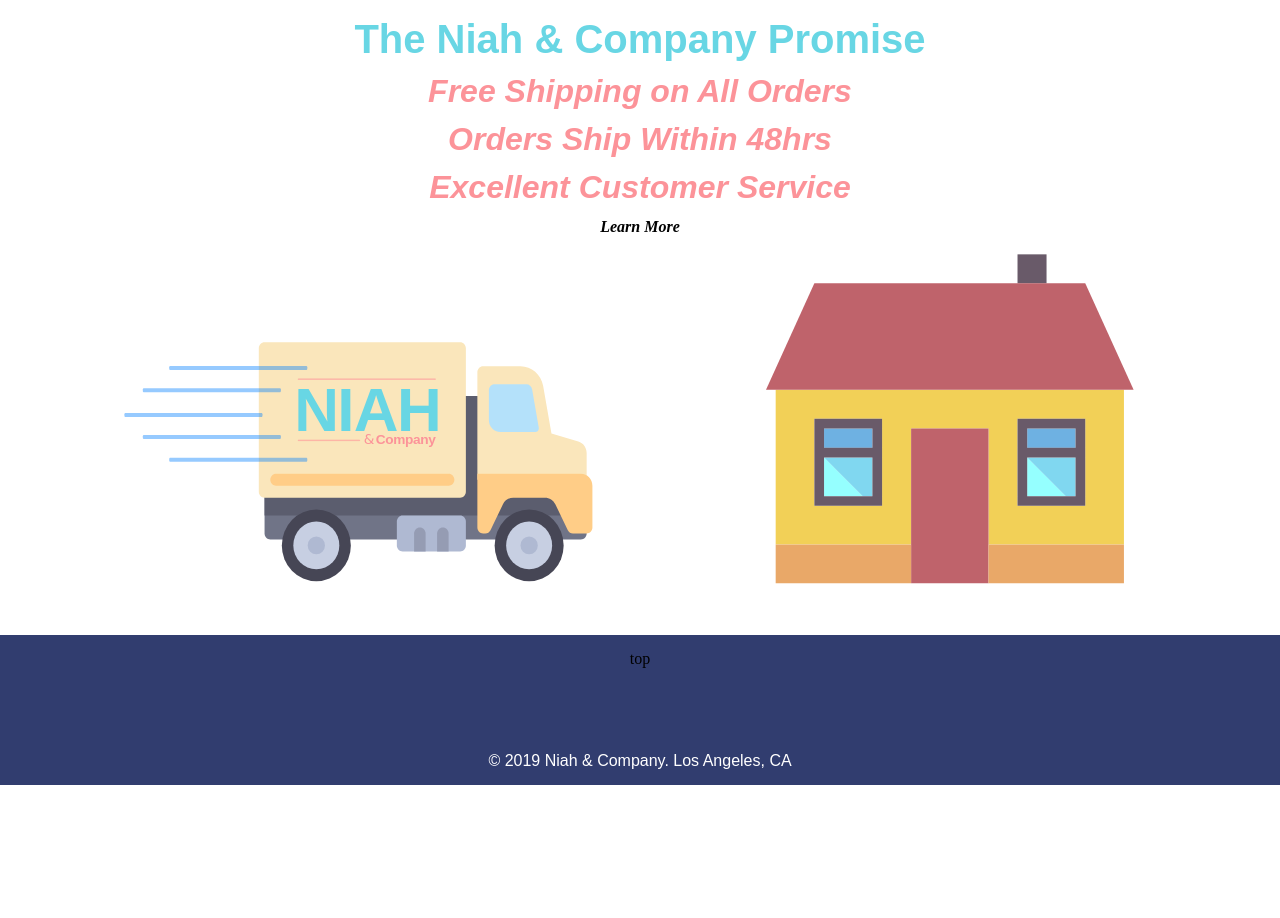
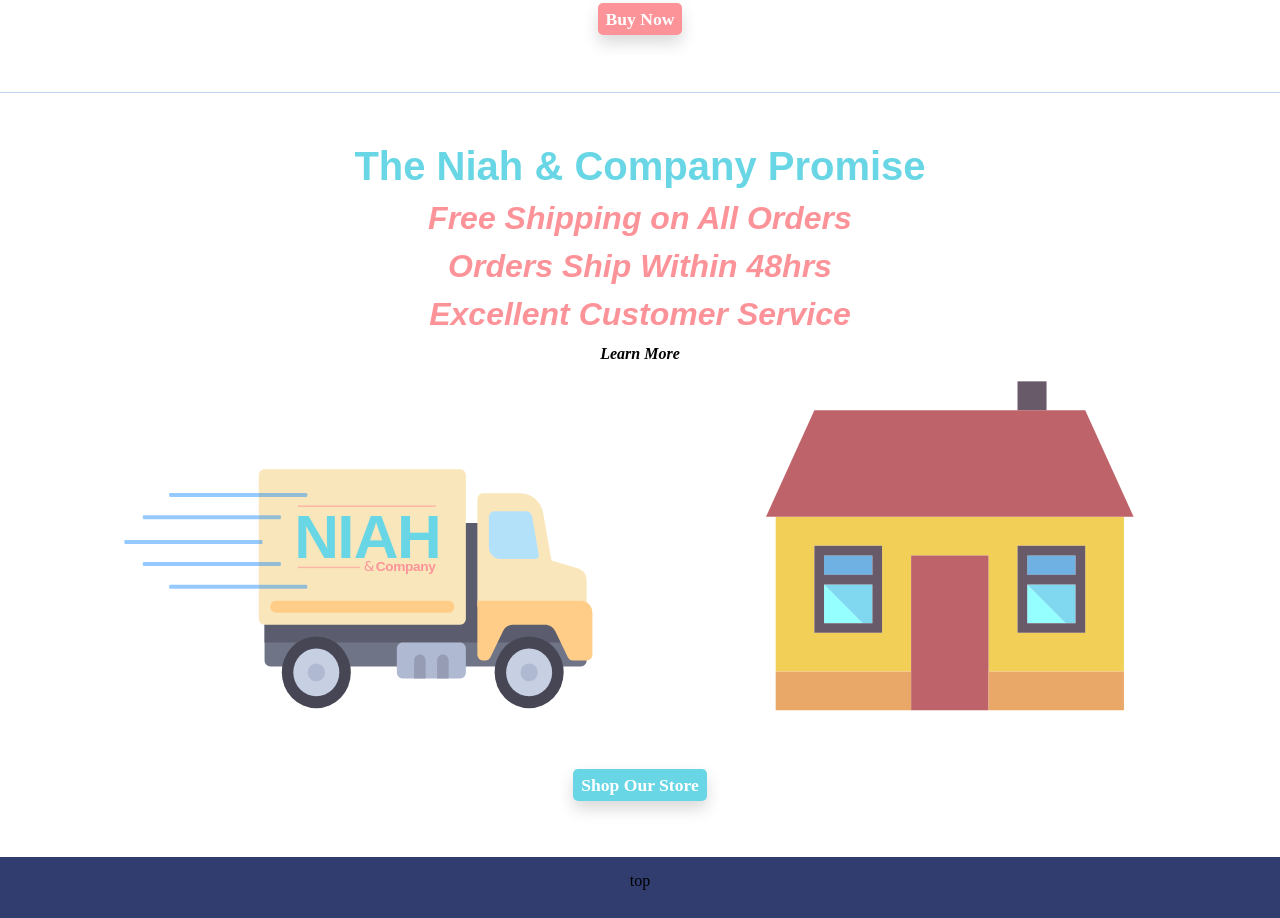
Before and after one commit to AndrewMartinez33/niah-website, a plain HTML site: page index.html in a window 1280 px wide. Shown: the part 1879-2797 px from the top of the page. Before the commit the page ends 2664 px from the top, so only its background shows below. Drawn offline with Linux system fonts and the light colour scheme.

Commit message:
added new images for featured item

```diff
--- a/css/main.css
+++ b/css/main.css
@@ -116,7 +116,7 @@
 /* Featured Component */
 .home-featured {
   border-top: 1px solid var(--bg-blue);
-  border-bottom: 1px solid var(--bg-blue);
+  /* border-bottom: 1px solid var(--bg-blue); */
   position: relative;
   display: flex;
   justify-content: center;
@@ -178,10 +178,12 @@
   font-style: italic;
   font-size: 1.15rem;
   font-weight: bold;
+  margin-bottom: 30px;
+
 }
 
 .featured-btn {
-  margin: 25px 0;
+  margin: 15px 0;
 }
 
 .featured-product {
@@ -409,6 +411,10 @@
   font-weight: bold;
 }
 
+.blue-btn {
+  background-color: var(--main-color);
+}
+
 /* MEDIA QUERIES */
 
 /* Extra small */
--- a/index.html
+++ b/index.html
@@ -34,6 +34,15 @@
             <div class="featured-title-container">
               <div id="featured-title" class="featured-title"></div>
               <div id="featured-tagline" class="featured-tagline"></div>
+
+              <div class="product-attributes">
+                <p id="featured-attribute1" class="featured-attribute"></p>
+                <p id="featured-attribute2" class="featured-attribute"></p>
+                <p id="featured-attribute3" class="featured-attribute"></p>
+                <a id="featured-learnMore" class="attribute-link" href=""
+                  >Learn More</a
+                >
+              </div>
               <div class="featured-btn">
                 <a id="featured-link" class="btn btn-secondary" href=""
                   >Buy Now</a
@@ -47,14 +56,6 @@
                 src=""
                 alt="circle"
               />
-            </div>
-            <div class="product-attributes">
-              <p id="featured-attribute1" class="featured-attribute"></p>
-              <p id="featured-attribute2" class="featured-attribute"></p>
-              <p id="featured-attribute3" class="featured-attribute"></p>
-              <a id="featured-learnMore" class="attribute-link" href=""
-                >Learn More</a
-              >
             </div>
           </div>
         </div>
@@ -151,6 +152,13 @@
             />
           </div>
         </div>
+        <div class="buy-btn-container">
+          <div class="featured-btn">
+            <a id="featured-link" class="btn btn-secondary blue-btn" href=""
+              >Shop Our Store</a
+            >
+          </div>
+        </div>
       </main>
       <footer class="footer">
         <div class="footer-container">
```
Also changed, not shown: assets/featured/product-blue.png, assets/featured/product-purple.png, assets/featured/product-red.png.
